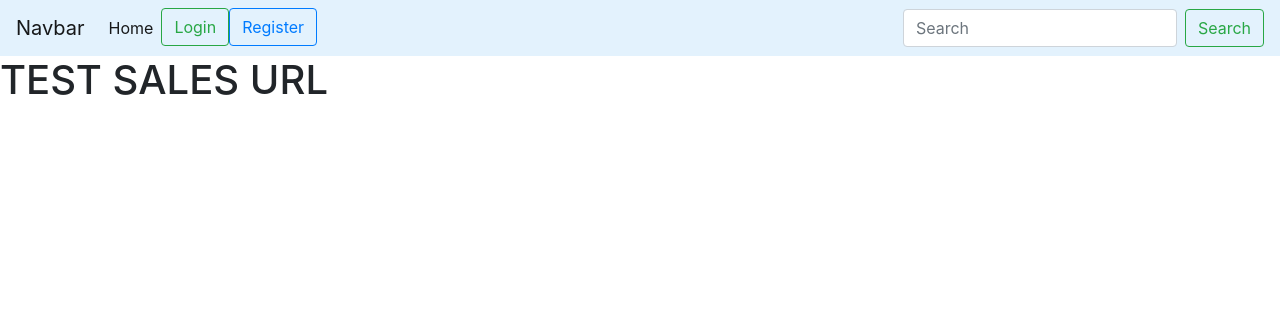
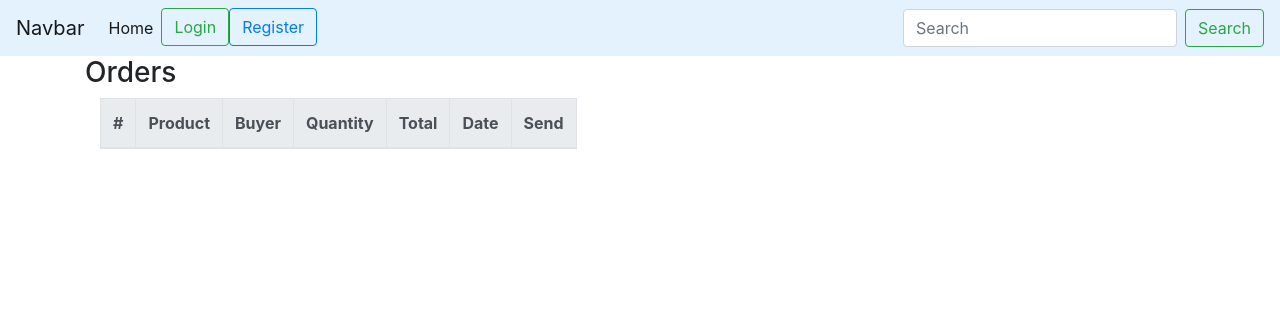
Before and after one commit to YuriGardinazzi/ECommerce, a Django app: page /sales in a window 1280 px wide. Shown: the top 316 px of the page. Run offline with Django 3.2, Linux system fonts and the light colour scheme; lists and menus that the app fills with data are empty; some libraries are stand-ins or nearby versions.

Commit message:
add table of sales

```diff
--- a/sales/templates/sales_management/sales.html
+++ b/sales/templates/sales_management/sales.html
@@ -2,5 +2,64 @@
 
 
 {% block content %}
-<h1>TEST SALES URL</h1>
+<div class="container">
+    <div class="row">
+        <div class="col">
+                <h3>Orders</h3>
+                <div class="table col-md-12 ">
+                    <table class="table-bordered" id="salesTable">
+                        <thead class="thead-light">
+                            <tr>
+                                <th scope="col">#</th>
+                                <th scope="col">Product</th>
+                                <th scope="col">Buyer</th>
+                                <th scope="col">Quantity</th>
+                                <th scope="col">Total</th>
+                                <th scope="col">Date</th>
+                                <th scope="col">Send</th>
+                            </tr>
+                        </thead>
+                        <tbody>
+
+                        </tbody>
+                    </table>
+                </div>
+        </div>
+    </div>
+</div>
 {% endblock %}
+{% block javascript %}
+<script>
+     $(document).ready(function (){
+         $.ajax({
+
+             url : '{% url 'sales:get_sales' %}',
+             method : 'POST',
+             data: {
+                 'producer_id' : {{ request.user.id }},
+                 'csrfmiddlewaretoken': '{{ csrf_token }}',
+             },
+             dataType: 'json',
+             success : function (answer){
+                 list = JSON.parse(JSON.stringify(answer));
+                console.log(list.purchase_list[0].length);
+                for(let i = 0; i < list.purchase_list.length; i++){
+                     for(let j = 0; j < list.purchase_list[i].length; j++){
+                         console.log('i: '+i +' j: '+j);
+                         var row = '<tr>' +
+                             '<td>'+list.purchase_list[i][j].id+'</td>' +
+                             '<td>'+list.purchase_list[i][j].product_id+'</td>' +
+                             '<td>'+list.purchase_list[i][j].buyer_id+'</td>' +
+                             '<td>'+list.purchase_list[i][j].quantity+'</td>' +
+                             '<td>'+list.purchase_list[i][j].total+'&euro; </td>' +
+                             '<td>'+list.purchase_list[i][j].date+'</td>' +
+                             '<td>'+list.purchase_list[i][j].is_sent+'</td>' +
+                             '</tr>';
+                         $('#salesTable > tbody').append(row);
+                     }
+                 }
+             },
+         });
+     });
+</script>
+{% endblock %}
--- a/sales/urls.py
+++ b/sales/urls.py
@@ -5,5 +5,6 @@ from . import views
 app_name = "sales"
 urlpatterns = [
     path('sales', views.sales_page, name="sales_page"),
+    path('ajax/get_sales',views.get_all_sales, name="get_sales"),
     path('ajax/purchase', views.purchase_product,name="purchase")
 ]
--- a/sales/views.py
+++ b/sales/views.py
@@ -29,3 +29,18 @@ def purchase_product(request):
         data = {'success': True}
 
     return JsonResponse(data)
+
+
+def get_all_sales(request):
+    data = {'success': False}
+    if request.method == 'POST':
+        vendor_id = request.POST.get('producer_id')
+        vendor_products = Product.objects.filter(producer_id=vendor_id)
+        data = []
+        print(vendor_products)
+        for product in vendor_products:
+            sales = Purchase.objects.filter(product=product).values()
+            data.append(list(sales))
+
+        return JsonResponse({'purchase_list': list(data)}, safe=False)
+    return JsonResponse(data)
--- a/templates/base.html
+++ b/templates/base.html
@@ -58,6 +58,11 @@
                                 Products
                             </a>
                         </li>
+                        <li>
+                            <a  class="btn btn-outline-dark"  href=" {% url 'sales:sales_page'%}">
+                                Sales
+                            </a>
+                        </li>
                     {% endif %}
 
                 {% endif %}
```
Also changed, not shown: db.sqlite3, user_management/media/product_images/bulldog.jpeg (added).
